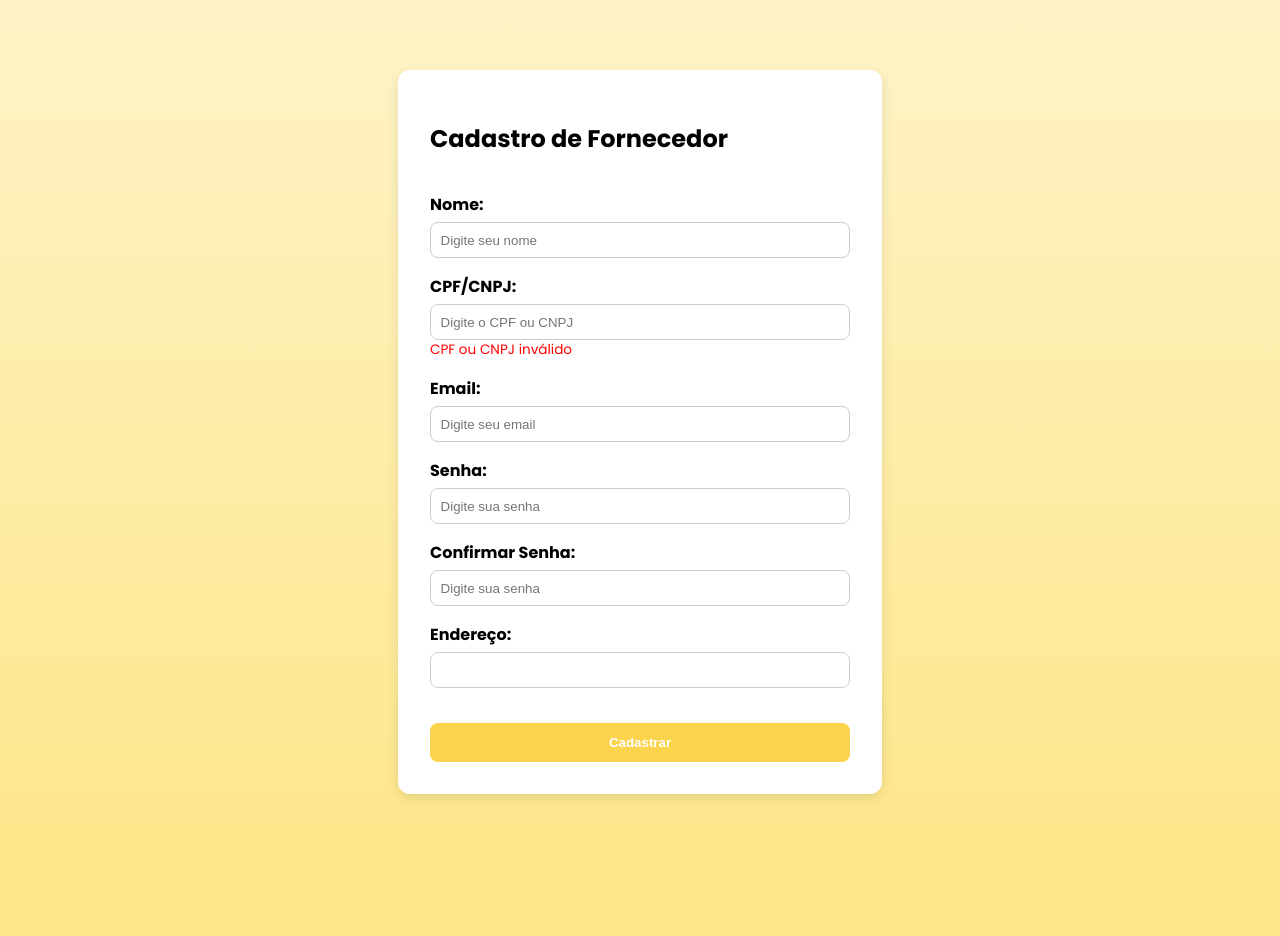
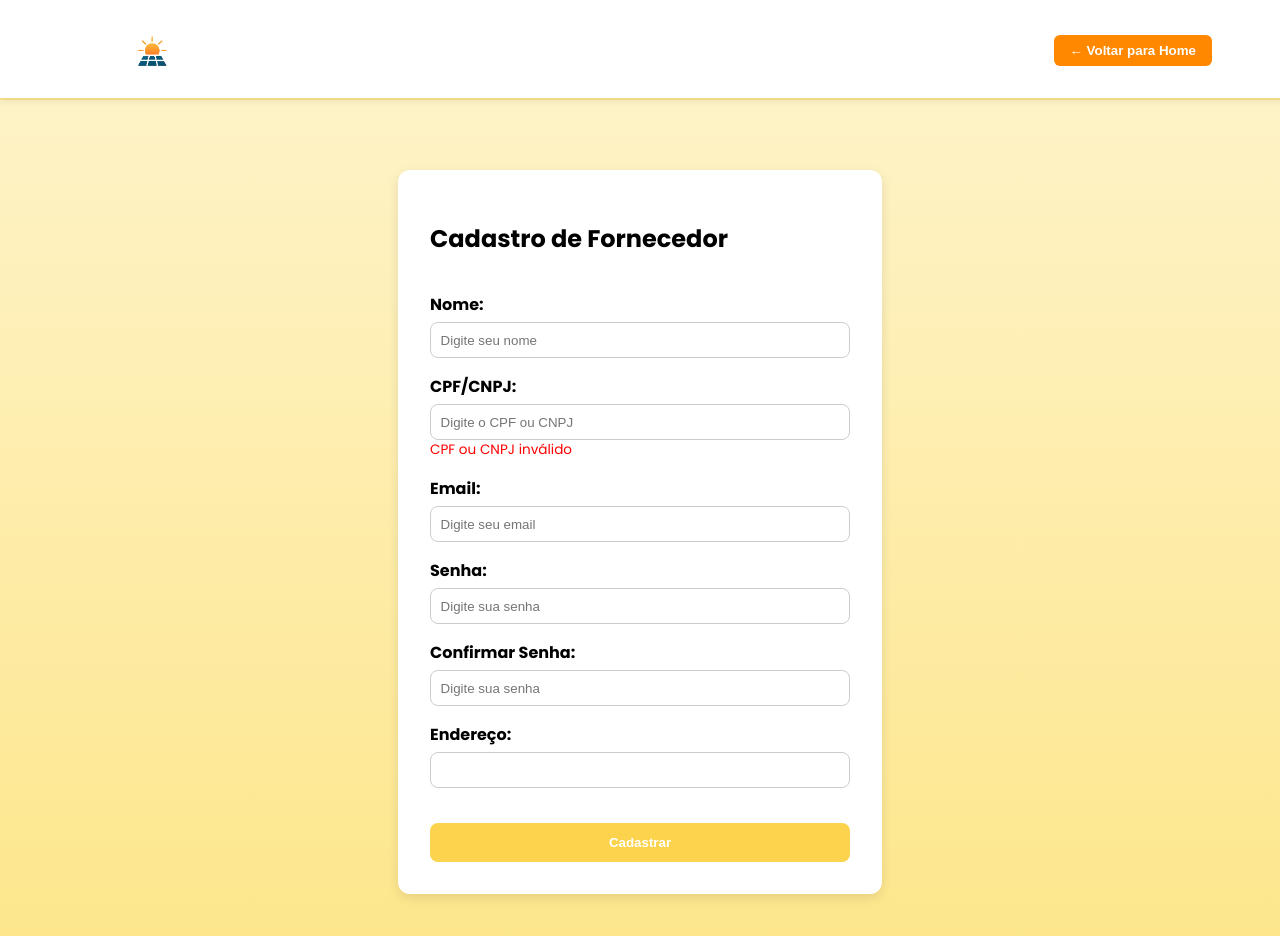
Before and after one commit to sampai0x/EcoSol, a Vue app: page /fornecedor in a window 1280 px wide. Shown: the top 936 px of the page. Before the commit the page ends 864 px from the top, so only its background shows below. Built offline with nearby package versions, Linux system fonts and the light colour scheme.

Commit message:
Navbar e informações do usuários salvas no local storage

```diff
--- a/src/views/CadastroFornecedor.vue
+++ b/src/views/CadastroFornecedor.vue
@@ -1,6 +1,15 @@
 <template>
   <div class="cadastro">
+    <nav class="navbar">
+      <div class="navbar-container">
+        <div class="logo">
+          <img src="/src/img/EcoSolNavBar.png" alt="Logo" class="logo-img" />
+        </div>
+        <button class="voltar" @click="irPara('')">← Voltar para Home</button>
+      </div>
+    </nav>
     <form @submit.prevent="enviarFormulario">
+
       <h2>Cadastro de Fornecedor</h2>
 
       <div class="form-group">
@@ -86,7 +95,29 @@ export default {
   methods: {
     enviarFormulario() {
       if (this.formInvalido) return;
-      this.mensagem = `Cliente ${this.form.nome} cadastrado com sucesso!`;
+
+      const usuariosSalvos = JSON.parse(localStorage.getItem('usuarios') || '[]');
+
+
+      const jaExiste = usuariosSalvos.some(u => u.email === this.form.email);
+      if (jaExiste) {
+        alert('Este e-mail já está cadastrado.');
+        return;
+      }
+
+      usuariosSalvos.push({
+        nome: this.form.nome,
+        email: this.form.email,
+        senha: this.form.senha,
+        tipo: 'fornecedor',
+        cpfCnpj: this.form.cpfCnpj,
+        endereco: this.form.endereco
+      });
+
+
+      localStorage.setItem('usuarios', JSON.stringify(usuariosSalvos));
+
+
       this.$router.push('/Dashboard');
     }
 
@@ -95,8 +126,64 @@ export default {
 </script>
 
 <style scoped>
+.navbar {
+  width: 100%;
+  background-color: #ffffff;
+  padding: 1rem 2rem;
+  position: fixed;
+  top: 0;
+  left: 0;
+  box-shadow: 0 2px 8px rgba(0, 0, 0, 0.1);
+  z-index: 10;
+}
+
+.navbar-container {
+  display: flex;
+  justify-content: space-between;
+  align-items: center;
+  max-width: 1080px;
+  margin: 0 auto;
+}
+
+.logo {
+  font-size: 1.5rem;
+  font-weight: bold;
+  color: white;
+  cursor: pointer;
+}
+
+.logo {
+  display: flex;
+  align-items: center;
+  cursor: pointer;
+}
+
+.logo-img {
+  height: 40px;
+  margin-right: 10px;
+}
+
+
+.voltar {
+  background-color: #ff8800;
+  color: white;
+  padding: 0.5rem 1rem;
+  margin-bottom: 1rem;
+  border: none;
+  border-radius: 6px;
+  cursor: pointer;
+  transition: background-color 0.3s;
+}
+
+.voltar:hover {
+  background-color: #d97706;
+}
+
+
 .cadastro {
   min-height: 100vh;
+  margin-top: 100px;
+  padding-top: 150px;
   display: flex;
   align-items: center;
   justify-content: center;
```
